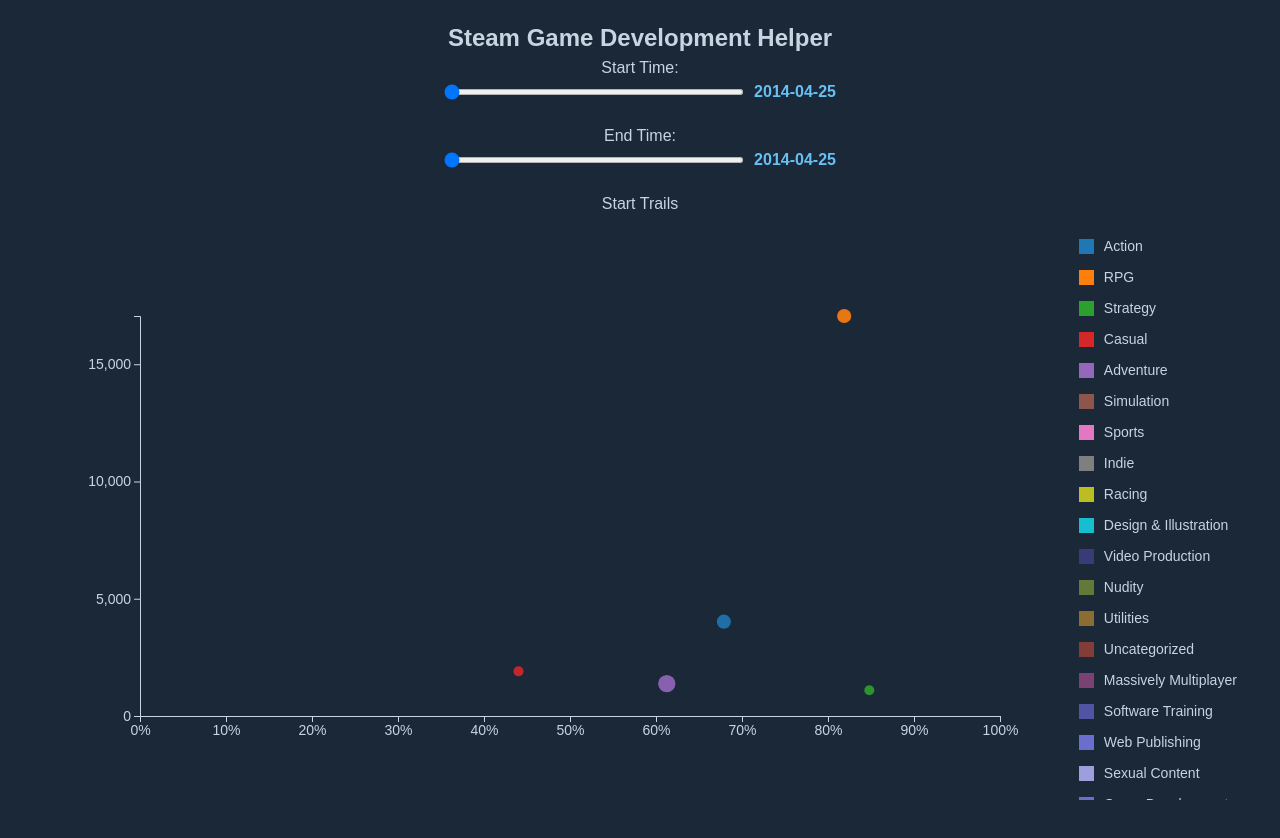
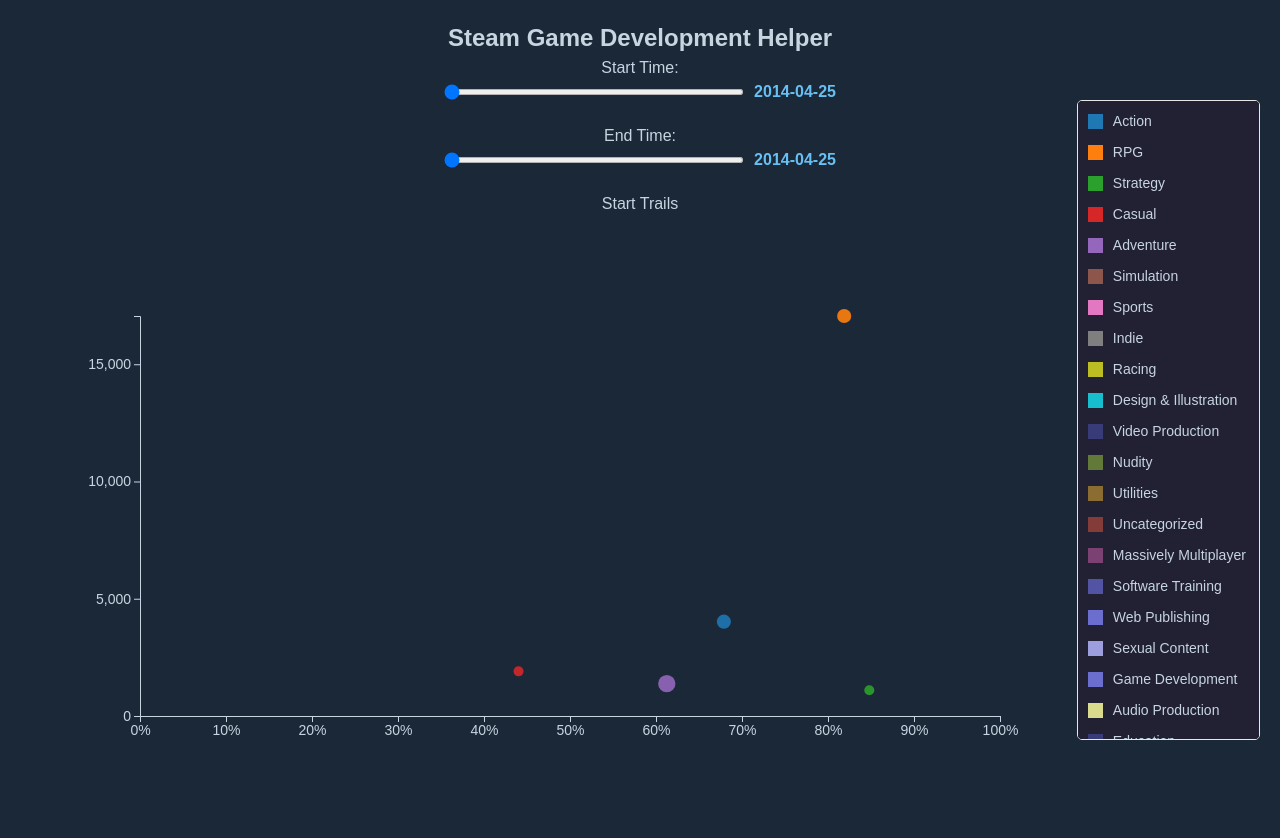
Before and after one commit to tuitui0415/Final-Project, a Vue app in the folder Final_Project/: page / in a window 1280 px wide. Shown: the top 838 px of the page. Built offline with nearby package versions, Linux system fonts and the light colour scheme.

Commit message:
legend_trim

```diff
--- a/Final_Project/src/style.css
+++ b/Final_Project/src/style.css
@@ -99,13 +99,20 @@
 }
 
 .legend-container {
+  position: absolute; /* 绝对定位 */
+  top: 100px; /* 距离顶部的距离 */
+  right: 20px; /* 距离右侧的距离 */
   display: flex;
-  flex-direction: column;
-  align-items: flex-start;
-  margin-left: 20px;
-  max-width: 200px;
-  flex-shrink: 0;
+  flex-direction: column; /* 垂直排列 */
+  align-items: flex-start; /* 左对齐 */
+  background-color: #212133; /* 背景颜色 */
+  padding: 10px; /* 内边距 */
+  border: 1px solid #e7e7e7; /* 边框 */
+  border-radius: 5px; /* 圆角 */
+  max-height: 80%; /* 最大高度，防止过长 */
+  overflow-y: auto; /* 启用垂直滚动条 */
 }
+
 
 .legend-item {
   display: flex;
```
